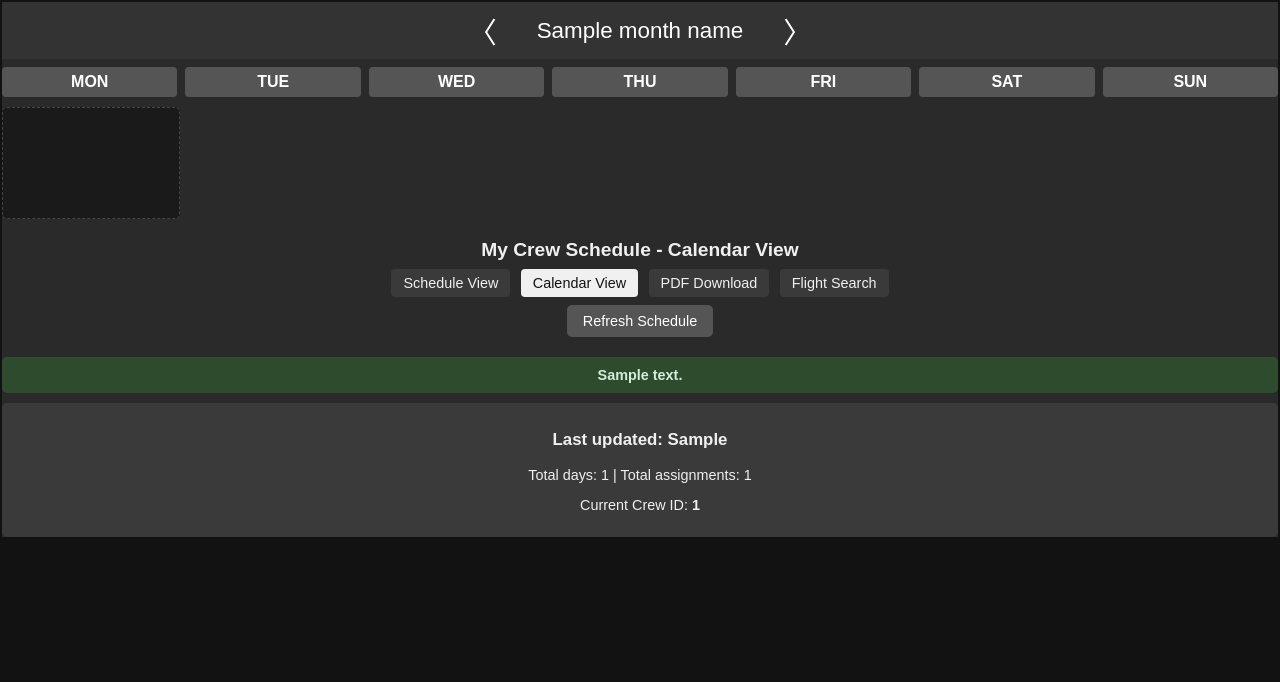
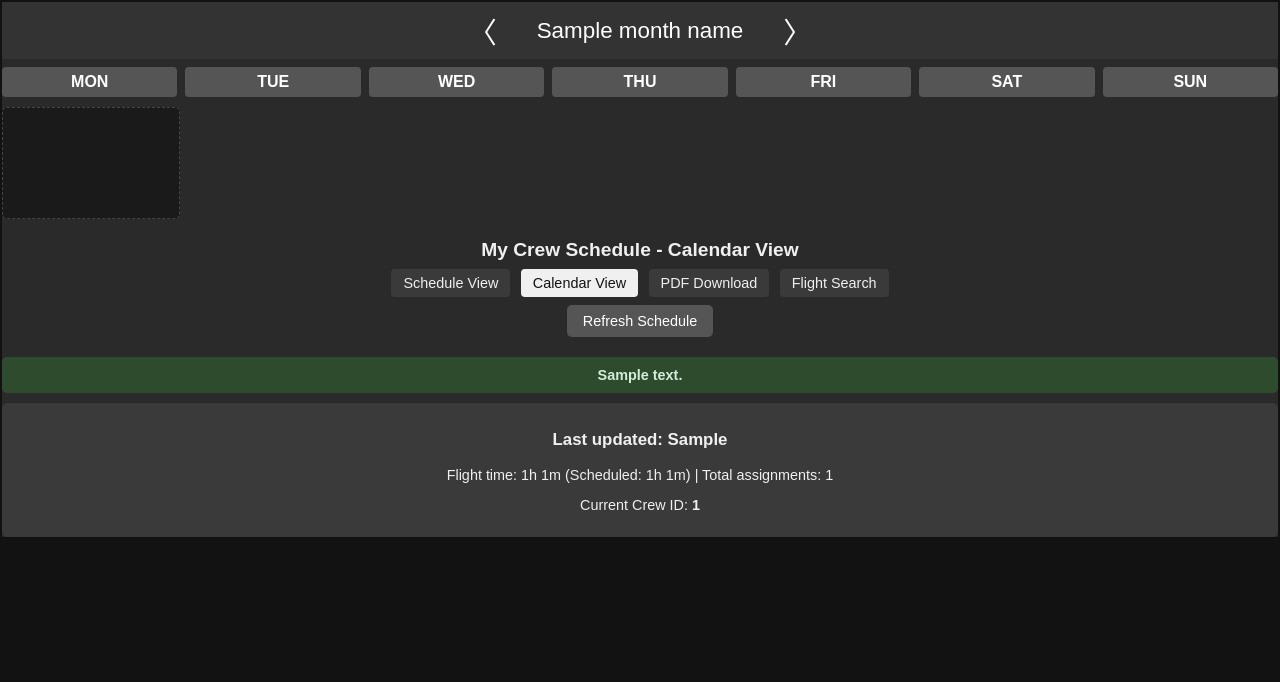
Before and after one commit to sjimenezn/home, a Flask app: template templates/calendar_view.html in a window 1280 px wide. Shown: the top 682 px of the page. Run offline with Flask 3, Linux system fonts and the light colour scheme; the template is opened without the code that fills it: most values are stand-ins (such as "Sample title", 1, 10 or a date in 2020).

Commit message:
Update calendar_view.html

```diff
--- a/templates/calendar_view.html
+++ b/templates/calendar_view.html
@@ -59,7 +59,7 @@
         .flight-number:hover { color: #ffd54f; text-decoration: underline; }
         .departure-stand { font-weight: bold; color: #4fc3f7; font-size: 1.6em; display: inline; margin-left: 8px; }
         .route { font-size: 1.4em; color: #f0f0f0; font-weight: bold; margin: 3px 0; }
-        .flight-times { font-size: 1.4em; color: #f0f0f0; font-weight: bold; margin-top: 3px; }
+        .flight-times { font-size: 1.2em; color: #f0f0f0; font-weight: bold; margin-top: 3px; }
         .status-dot {
             display: inline-block;
             width: 0.35em;
@@ -217,7 +217,7 @@
                                             <div style="font-weight: bold; color: #f0f0f0; font-size: 1.4em;">
                                                 {{ assignment.activity_code }}
                                             </div>
-                                            <div style="font-size: 1.4em; color: #f0f0f0; font-weight: bold;">
+                                            <div style="font-size: 1.2em; color: #f0f0f0; font-weight: bold;">
                                                 {{ assignment.start_time }} - {{ assignment.end_time }}
                                             </div>
                                         {% endif %}
@@ -261,7 +261,7 @@
         {% if last_fetch %}
         <div class="info-box">
             <h3>Last updated: {{ last_fetch }}</h3>
-            <p>Total days: {{ total_days }} | Total assignments: {{ total_assignments }}</p>
+            <p>Flight time: {{ total_actual_hours }}h {{ total_actual_minutes }}m (Scheduled: {{ total_scheduled_hours }}h {{ total_scheduled_minutes }}m) | Total assignments: {{ total_assignments }}</p>
             <p>Current Crew ID: <strong>{{ current_crew_id }}</strong></p>
         </div>
         {% endif %}
```
